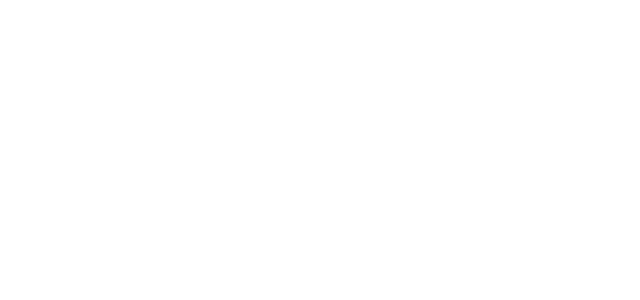
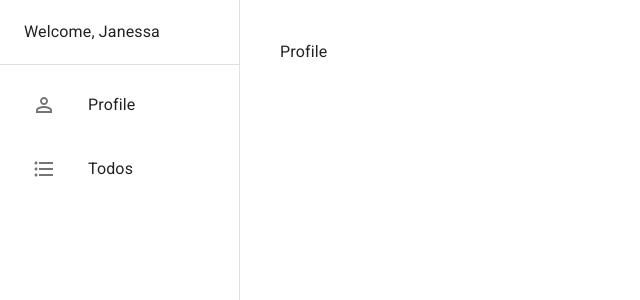
Before and after one commit to JanessaTech/new-to-do-mui, a React (Create React App) app in the folder front-end/to-do/: page /home in a window 1280 px wide. Before the commit this address had no page. Shown: the top 300 px of the page, without its empty margins (0-640 px from the left). Built offline with nearby package versions, Linux system fonts and the light colour scheme.

Commit message:
finish layout for home page

```diff
--- a/front-end/to-do/src/App.js
+++ b/front-end/to-do/src/App.js
@@ -5,14 +5,25 @@
   Route
 } from 'react-router-dom'
 import Signup from "./components/Signup";
+import NoPage from "./components/NoPage";
+import Profile from "./components/Profile";
+import Todo from "./components/Todo";
+import Home from "./components/Home";
 
 function App() {
   return (
     <Router>
             <Routes>
-                <Route path="/login" element={<Login/>}/>
-                <Route path="/signup" element={<Signup/>}/>
-                <Route path="/" element={<Login/>}/>
+                <Route path="/" element={<Login />}/>
+                <Route path="login" element={<Login/>}/>
+                <Route path="signup" element={<Signup/>}/>
+                <Route path="home" element={<Home/>}>
+                  <Route index element={<Profile/>} />
+                  <Route path="profile" element={<Profile/>}></Route>
+                  <Route path="todo" element={<Todo/>}></Route>
+                  <Route path="*" element={<NoPage/>}/>
+                </Route>
+                <Route path="*" element={<NoPage/>}/>
             </Routes>
     </Router>
   );
--- /dev/null
+++ b/front-end/to-do/src/components/Home.js
@@ -0,0 +1,52 @@
+import { Box, CssBaseline, Divider, Drawer, List, ListItem, ListItemButton, ListItemIcon, ListItemText, Toolbar, Typography } from '@mui/material'
+import React from 'react'
+import { Link, Outlet } from 'react-router-dom'
+import PersonOutlineOutlinedIcon from '@mui/icons-material/PersonOutlineOutlined'
+import FormatListBulletedOutlinedIcon from '@mui/icons-material/FormatListBulletedOutlined'
+
+const drawerWidth = 240;
+
+export default function Home() {
+
+  return (
+    <Box sx={{display:'flex'}}>
+        <CssBaseline />
+        <Drawer
+          sx={{
+          width: drawerWidth,
+          flexShrink: 0,
+          '& .MuiDrawer-paper': {
+            width: drawerWidth,
+            boxSizing: 'border-box',
+          },
+        }}
+        variant="permanent"
+        anchor="left"
+        >
+          <Toolbar>
+            <Typography>Welcome, Janessa</Typography>
+          </Toolbar>
+          <Divider />
+          <List>
+            <ListItem>
+              <ListItemButton component={Link} to='profile'>
+                <ListItemIcon>
+                  <PersonOutlineOutlinedIcon/>
+                </ListItemIcon>
+                <ListItemText primary='Profile' />
+              </ListItemButton>
+            </ListItem>
+            <ListItem>
+              <ListItemButton component={Link} to='todo'>
+                <ListItemIcon>
+                  <FormatListBulletedOutlinedIcon/>
+                </ListItemIcon>
+                <ListItemText primary='Todos' />
+              </ListItemButton>
+            </ListItem>
+          </List>
+        </Drawer>
+        <Box sx={{m:5, width:`calc(100% - ${drawerWidth}px)`}}><Outlet /></Box>
+    </Box>
+  );
+}
--- a/front-end/to-do/src/components/Login.js
+++ b/front-end/to-do/src/components/Login.js
@@ -1,24 +1,56 @@
 import React from 'react'
 import Box from '@mui/material/Box';
 import TextField from '@mui/material/TextField';
-import { Button, Container, CssBaseline, FormControl, IconButton, InputAdornment, InputLabel, OutlinedInput, Typography } from '@mui/material';
+import { Button, Container, CssBaseline, FormControl, IconButton, InputAdornment, InputLabel, OutlinedInput } from '@mui/material';
 import { Visibility, VisibilityOff } from '@mui/icons-material';
 import { Link } from 'react-router-dom';
+import { useEffect } from 'react';
 
 export default function Login() {
+    const [userName, setUserName] = React.useState('')
+    const [inValidUserName, setInValidUserName] = React.useState(false)
     const [showPassword, setShowPassword] = React.useState(false)
-    const [isInvalidPassword, setIsInvalidPassword] = React.useState(false)
+    const [inValidPassword, setInValidPassword] = React.useState(false)
+    const [password, setPassword] = React.useState('')
     const [errorMsg, setErrorMsg] = React.useState('')
 
+    const handleUserNameChange = (e) => {
+        e.preventDefault()
+        if (e.target.value.length > 10) {
+            setErrorMsg('The length of user name should be not greater than 10')
+            setInValidUserName(true)
+        } else {
+            setUserName(e.target.value)
+            setInValidUserName(false)
+            setErrorMsg('')
+        }
+    }
 
     const handleClickShowPassword = (e) => {
         e.preventDefault()
         setShowPassword(!showPassword)
     }
+    const handlePasswordChange = (e) => {
+        e.preventDefault()
+        setPassword(e.target.value)
+    }
 
-    const handleSubmit = (e) => {
+    const validatePassword = () => {
+        const passRegex = /^(?=.*[A-Za-z])(?=.*\d)[A-Za-z\d]{8,}$/
+        if (!passRegex.test(password)) {
+            setErrorMsg('Password should contain at least one letter, one number and minimum eight characters')
+            setInValidPassword(true)
+        }else {
+            setErrorMsg('')
+            setInValidPassword(false)
+        }
+    }
+
+    useEffect(() => validatePassword(), [password])
+
+    const handleLogin = (e) => {
         e.preventDefault()
-        console.log('handleSumbit')
+        console.log(`login. username=${userName}, password=${password}`)
     }
 
     const ButtonWithLink = () => (
@@ -32,12 +64,12 @@
     <Container maxWidth='xs'>
         <CssBaseline/>
         <Box sx={{display: 'flex'}}>
-            <Box component='form' onSubmit={handleSubmit}
+            <Box component='form' onSubmit={handleLogin}
                 sx={{ mt: 20, width:1,
                     '& .MuiTextField-root,& .MuiFormControl-root': {
                     mb: 2
                 }
-            }}>
+            }} noValidate>
                 <Box sx={{height:50, mb:2}} color='red'>
                     {errorMsg}
                 </Box>
@@ -45,10 +77,12 @@
                     label='User Name'
                     variant="outlined"
                     color='primary'
+                    error={inValidUserName}
                     fullWidth
                     required
+                    onChange={handleUserNameChange}
                 ></TextField>
-                <FormControl variant="outlined" fullWidth color='primary' required error={isInvalidPassword}>
+                <FormControl variant="outlined" fullWidth color='primary' required error={inValidPassword}>
                         <InputLabel htmlFor="outlined-adornment-password">Password</InputLabel>
                         <OutlinedInput
                             id='password'
@@ -61,6 +95,7 @@
                                         {showPassword ? <VisibilityOff/>: <Visibility /> }
                                     </IconButton>
                                 </InputAdornment>}
+                            onChange={handlePasswordChange}
                             />
                 </FormControl>
                 <Box sx={{display:'flex', justifyContent:'space-between'}}>
--- /dev/null
+++ b/front-end/to-do/src/components/NoPage.js
@@ -0,0 +1,9 @@
+import React from 'react'
+
+export default function NoPage() {
+  return (
+    <div>
+      404 not found
+    </div>
+  )
+}
--- /dev/null
+++ b/front-end/to-do/src/components/Profile.js
@@ -0,0 +1,9 @@
+import React from 'react'
+
+export default function Profile() {
+  return (
+    <div>
+      Profile
+    </div>
+  )
+}
--- a/front-end/to-do/src/components/Signup.js
+++ b/front-end/to-do/src/components/Signup.js
@@ -13,14 +13,15 @@
     const [showPassword2, setShowPassword2] = React.useState(false)
     const [password1, setPassword1] = React.useState('')
     const [password2, setPassword2] = React.useState('')
+    const [inValidPassword, setInValidPassword] = React.useState(false)
     const [mismatched, setMismatch] = React.useState(false)
     const [errorMsg, setErrorMsg] = React.useState('')
     const [inValidEmail, setInValidEmail] = React.useState(false)
     const [email, setEmail] = React.useState('');
 
-    const handleSubmit = (e) => {
+    const handleSignup = (e) => {
         e.preventDefault()
-        console.log('handleSumbit')
+        console.log(`signup. username=${userName}, password=${password1}`)
     }
     const handleUserNameChange = (e) => {
         e.preventDefault()
@@ -65,9 +66,6 @@
 
     const validateEmail = () => {
         const emailRegex = /^[A-Z0-9._%+-]+@[A-Z0-9.-]+\.[A-Z]{2,}$/i;
-        console.log('email:', email)
-        console.log(email.length)
-
         if (email.length > 0 && !emailRegex.test(email)) {
             setInValidEmail(true);
             setErrorMsg('Please input valid email')
@@ -75,20 +73,33 @@
             setInValidEmail(false);
             setErrorMsg('')
         }
-    };
+    }
+
+    const validatePassword = () => {
+        const passRegex = /^(?=.*[A-Za-z])(?=.*\d)[A-Za-z\d]{8,}$/
+        if (!passRegex.test(password1)) {
+            setErrorMsg('Password should contain at least one letter, one number and minimum eight characters')
+            setInValidPassword(true)
+        }else {
+            setErrorMsg('')
+            setInValidPassword(false)
+        }
+    }
 
     useEffect(() => validateEmail(), [email])
+    useEffect(() => validatePassword(), [password1])
 
     return (
         <Container maxWidth='xs'>
             <CssBaseline/>
             <Box sx={{display: 'flex'}}>
-                <Box component='form' onSubmit={handleSubmit}
+                <Box component='form' onSubmit={handleSignup}
                 sx={{ mt: 20, width:1,
                     '& .MuiTextField-root,& .MuiFormControl-root': {
                     mb: 2
                     }
                   }}
+                noValidate autoComplete='off'
                 >
                     <Box sx={{height:50, mb:2}} color='red'>
                         {errorMsg}
@@ -102,7 +113,7 @@
                         required
                         onChange={handleUserNameChange}
                     ></TextField>
-                    <FormControl variant="outlined" fullWidth color='primary' required error={false}>
+                    <FormControl variant="outlined" fullWidth color='primary' required error={inValidPassword}>
                         <InputLabel htmlFor="outlined-adornment-password">Password</InputLabel>
                         <OutlinedInput
                             id='password1'
@@ -118,14 +129,13 @@
                             onChange={handlePassword1Change}
                             />
                     </FormControl>
-                    <FormControl variant="outlined" fullWidth color='primary' required error={false}>
+                    <FormControl variant="outlined" fullWidth color='primary' required error={mismatched}>
                         <InputLabel htmlFor="outlined-adornment-password-again">Password</InputLabel>
                         <OutlinedInput
                             id='password2'
                             aria-label='toggle password visibility'
                             label='Password'
                             type={showPassword2 ? 'text': 'password'}
-                            error={mismatched}
                             endAdornment={
                                 <InputAdornment position='end'>
                                     <IconButton onClick={handleClickShowPassword2}>
--- /dev/null
+++ b/front-end/to-do/src/components/Todo.js
@@ -0,0 +1,9 @@
+import React from 'react'
+
+export default function Todo() {
+  return (
+    <div>
+      Todo
+    </div>
+  )
+}
```
